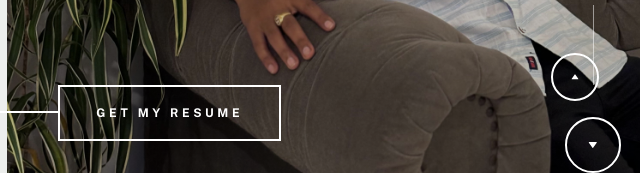
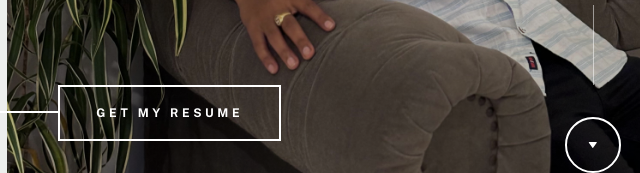
Before and after one commit to Nivass-dotcom/Portfolio, a plain HTML site: page index.html in a window 1280 px wide. Shown: the part 627-800 px from the top of the page, 633-1273 px from the left. Drawn offline with nearby package versions, Linux system fonts and the light colour scheme; a web font is replaced by a local one.

Commit message:
Update index.html

```diff
--- a/index.html
+++ b/index.html
@@ -669,12 +669,6 @@
 
             </div> <!-- end section-footer__bottom -->
 
-            <div class="ss-go-top">
-                <a class="smoothscroll" title="Back to Top" href="#top">
-                    <svg xmlns="http://www.w3.org/2000/svg" width="24" height="24" viewBox="0 0 24 24" style="fill: rgba(0, 0, 0, 1);transform: ;msFilter:;"><path d="M5.536 21.886a1.004 1.004 0 0 0 1.033-.064l13-9a1 1 0 0 0 0-1.644l-13-9A1 1 0 0 0 5 3v18a1 1 0 0 0 .536.886z"></path></svg>
-                </a>
-                <span>Back To Top</span>
-            </div> <!-- end ss-go-top -->
 
         </footer> <!-- end s-footer -->
 
```
